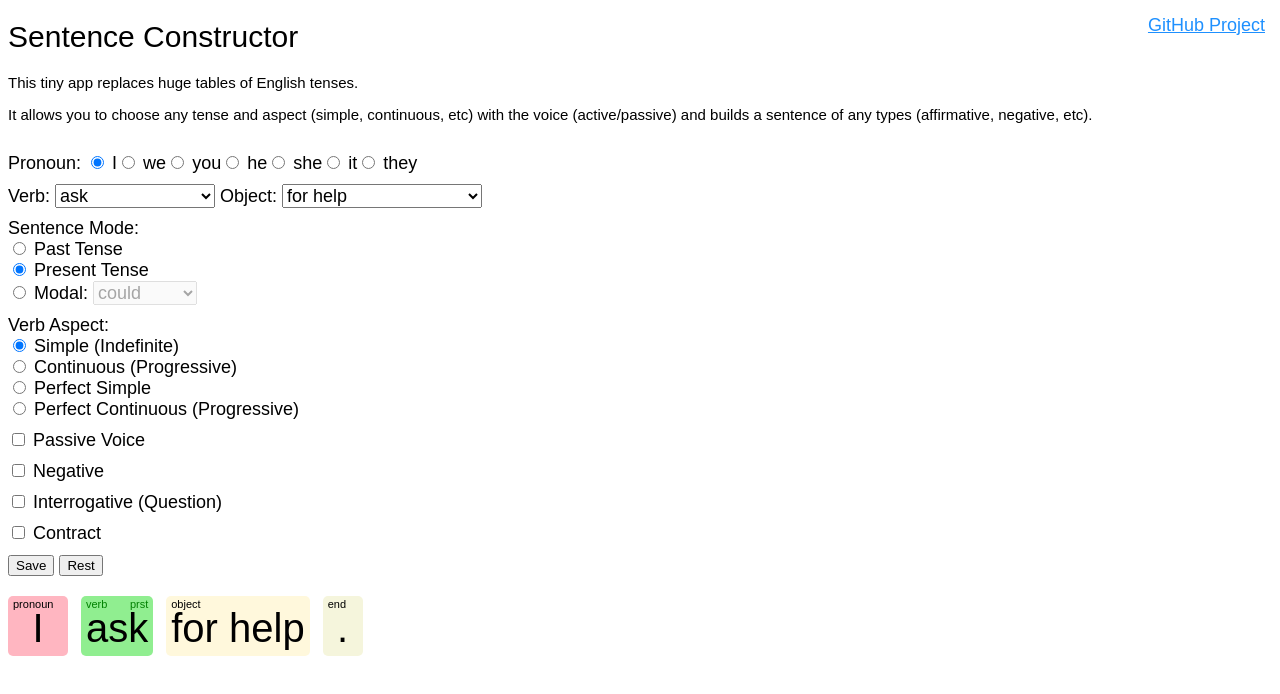
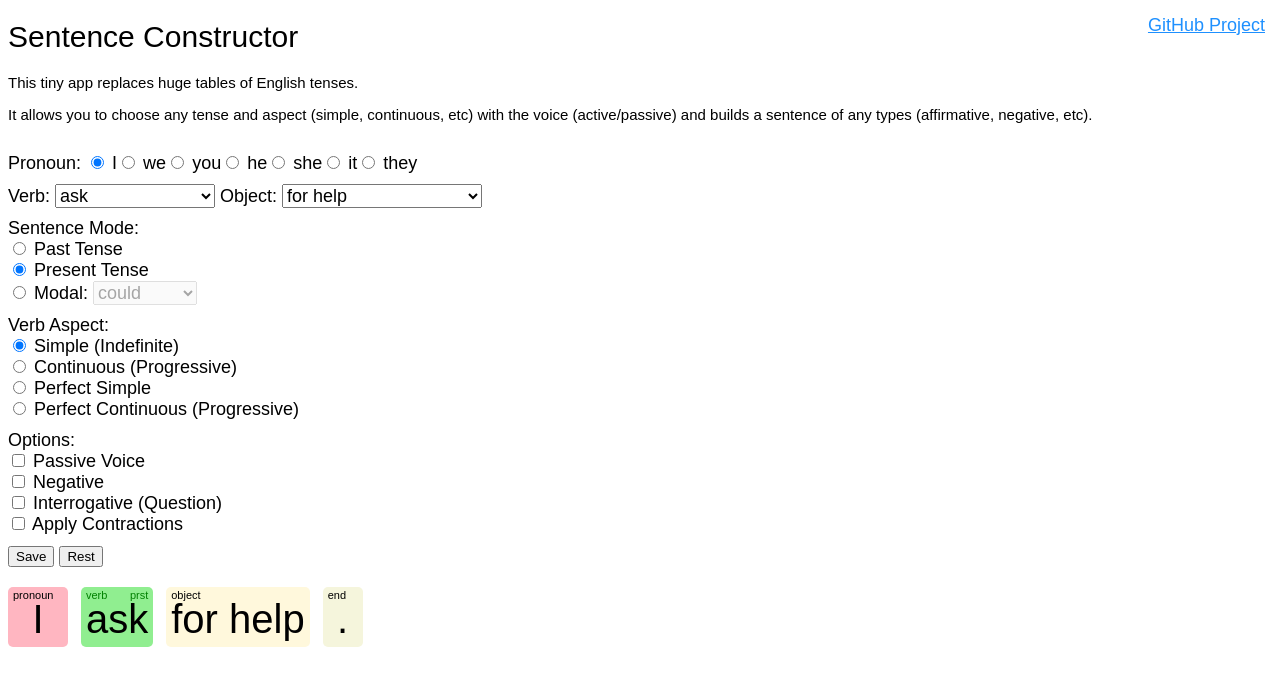
Before and after one commit to axln/eng-learn, a React app: page / in a window 1280 px wide. Shown: the top 694 px of the page. Built offline with nearby package versions, Linux system fonts and the light colour scheme.

Commit message:
updates layout

```diff
--- a/src/component/App.tsx
+++ b/src/component/App.tsx
@@ -264,26 +264,22 @@ export const App: React.FC = () => {
       </div>
 
       <div className="controls">
+        {'Options: '}
+        <br />
         <input
           type="checkbox"
           id="passive"
           checked={params.passive}
           onChange={passiveChangeHandler}
         />{' '}
-        <label htmlFor="passive">Passive Voice</label>
-      </div>
-
-      <div className="controls">
+        <label htmlFor="passive">Passive Voice</label> <br />
         <input
           type="checkbox"
           id="negative"
           checked={params.negative}
           onChange={negativeChangeHandler}
         />{' '}
-        <label htmlFor="negative">Negative</label>
-      </div>
-
-      <div className="controls">
+        <label htmlFor="negative">Negative</label> <br />
         <input
           type="checkbox"
           id="interrogative"
@@ -291,17 +287,16 @@ export const App: React.FC = () => {
           onChange={interrogativeChangeHandler}
         />{' '}
         <label htmlFor="interrogative">Interrogative (Question)</label>
-      </div>
-
-      <div className="controls">
+        <br />
         <input
           type="checkbox"
           id="contract"
           checked={params.applyContractions}
           onChange={contractChangeHandler}
         />{' '}
-        <label htmlFor="contract">Contract</label>
+        <label htmlFor="contract">Apply Contractions</label>
       </div>
+
       <div className="controls">
         <button onClick={saveHandler}>Save</button> <button onClick={resetHandler}>Rest</button>
       </div>
```
Also changed, not shown: 1 other file (tests, documents, lock files or other folders).
